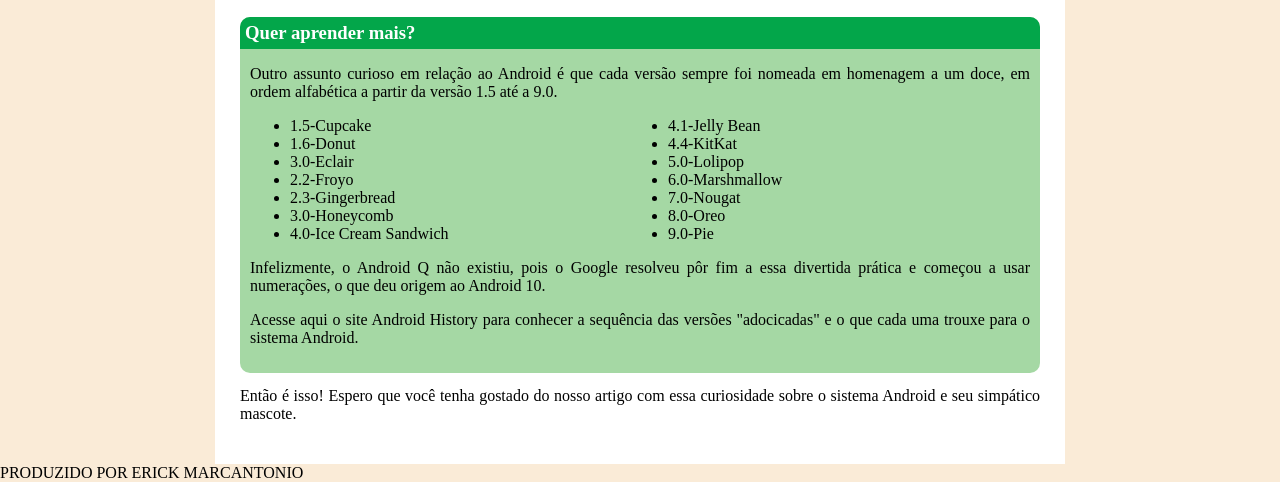
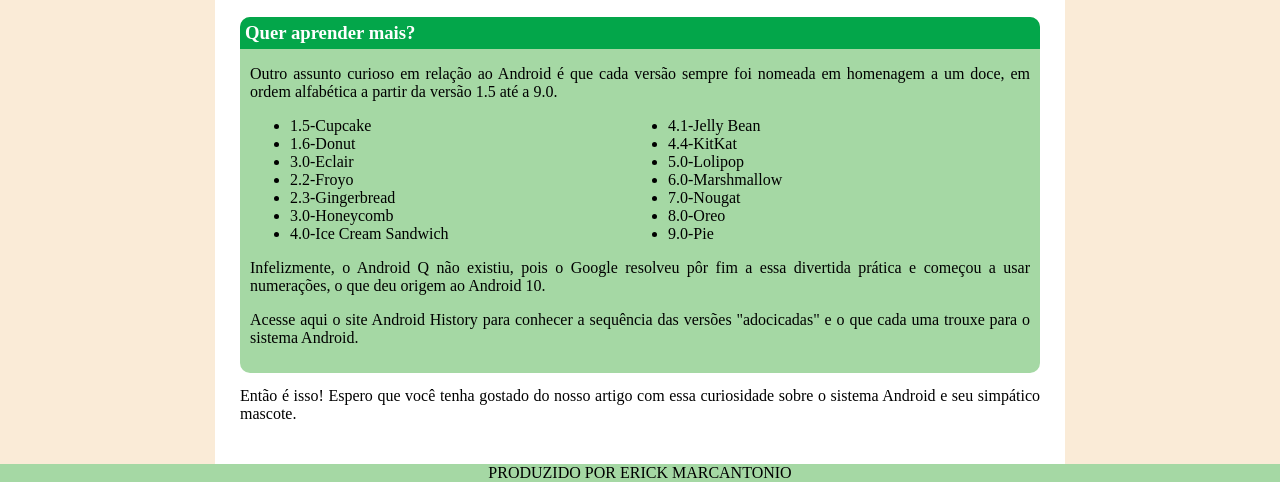
Before and after one commit to erickmarcantonio/projeto-android, a plain HTML site: page index.html in a window 1280 px wide. Shown: the part 1877-2359 px from the top of the page. Drawn offline with Linux system fonts and the light colour scheme.

Commit message:
outro dnv

```diff
--- a/index.html
+++ b/index.html
@@ -87,7 +87,7 @@
         <p>Então é isso! Espero que você tenha gostado do nosso artigo com essa curiosidade sobre o sistema Android e seu simpático mascote.
         </p>
     </main>
-        <div id="">
+        <div id="rodape">
             PRODUZIDO POR ERICK MARCANTONIO
         </div>
 </body>
```
